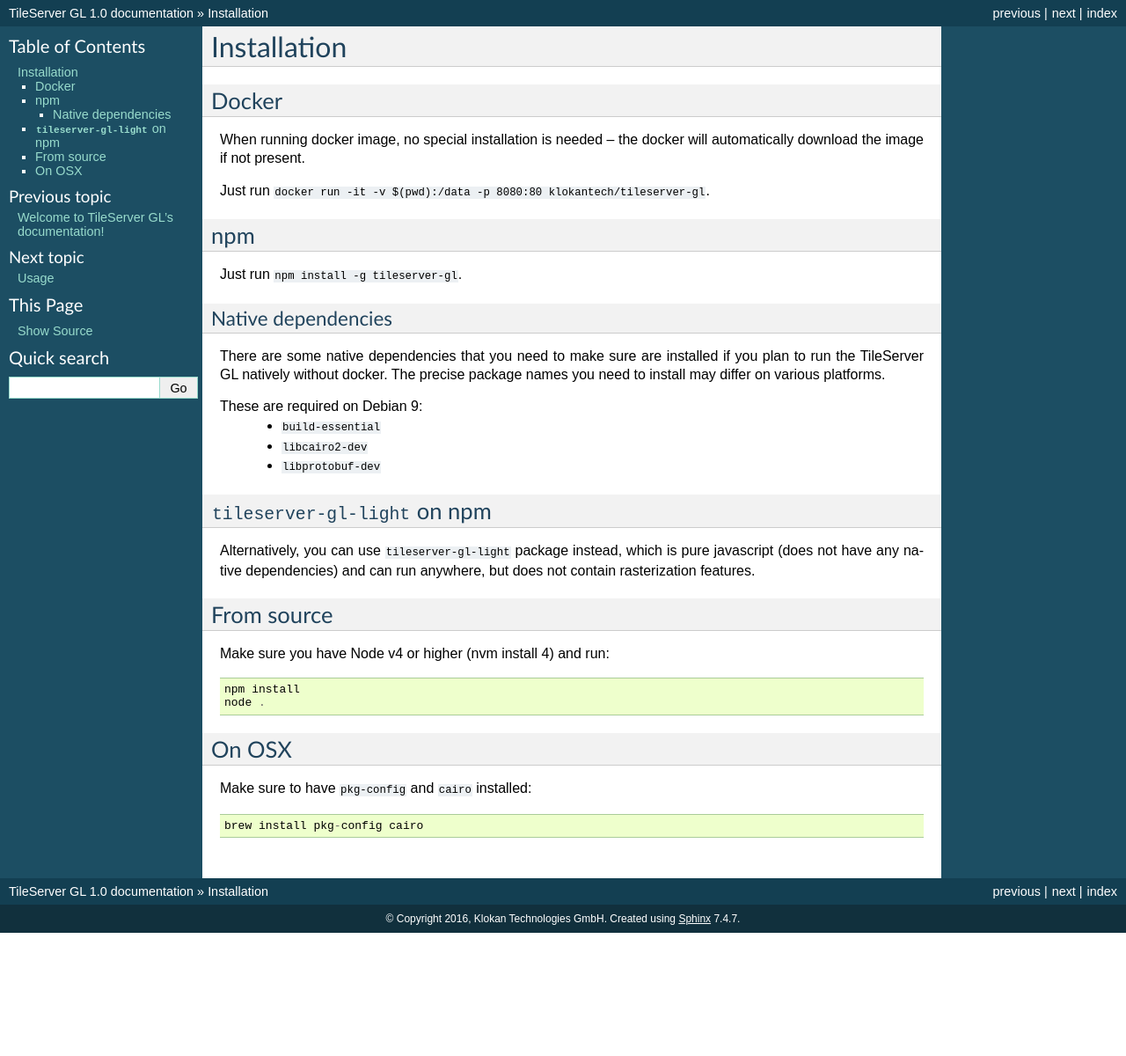
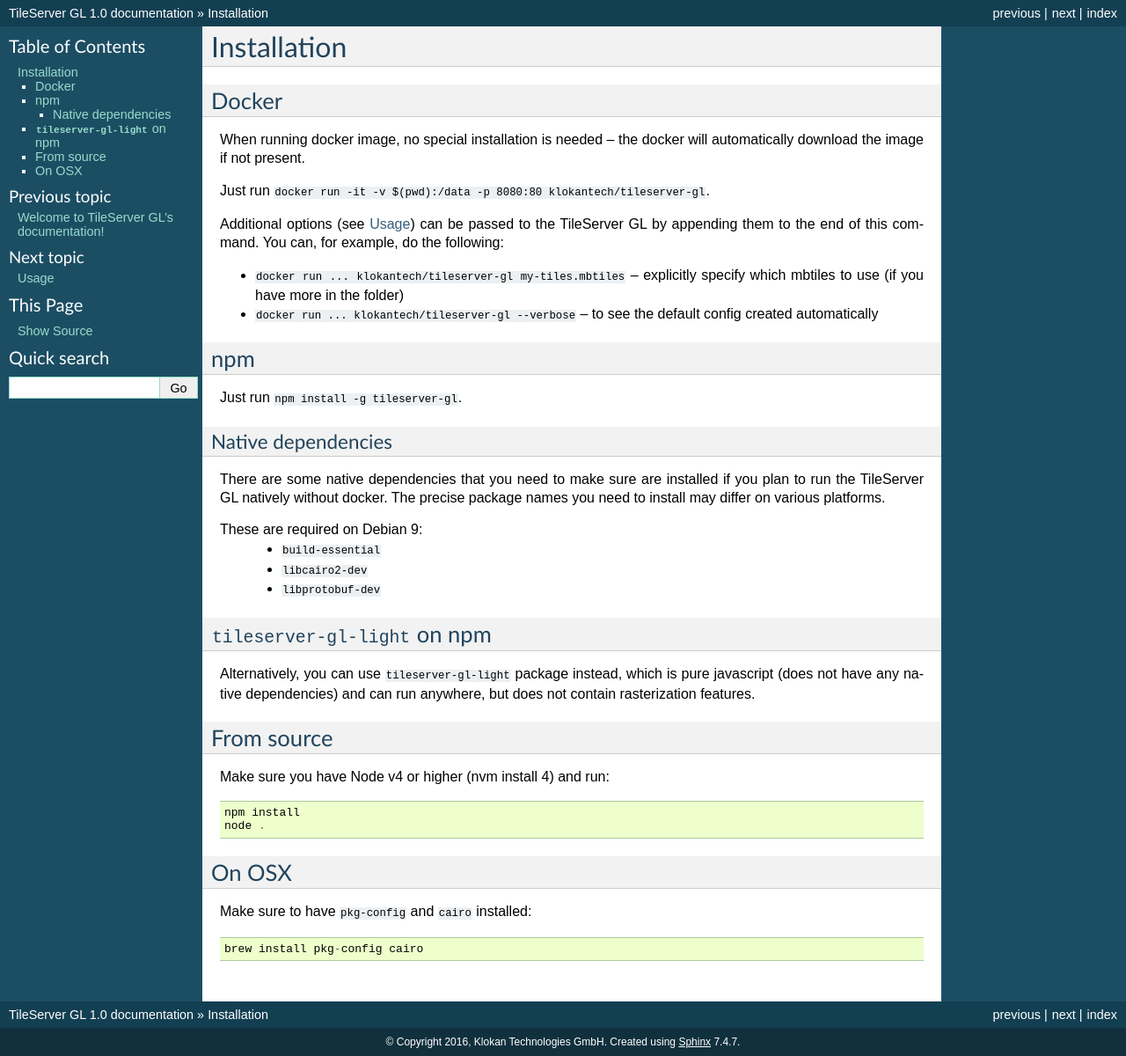
Before and after one commit to acalcutt/wifidb-tileserver-gl, a Sphinx documentation site: the page built from docs/installation.rst, in a window 1280 px wide. Shown: the whole page at 88% size. Built offline with Sphinx 7.4.7, drawn with Linux system fonts in a browser that asks for light colours; before the commit the page ends 1060 px from its top, so only the background shows below that.

Commit message:
Allow options to be passed to the docker + document it (close #87)

```diff
--- a/docs/installation.rst
+++ b/docs/installation.rst
@@ -8,6 +8,11 @@
 When running docker image, no special installation is needed -- the docker will automatically download the image if not present.
 
 Just run ``docker run -it -v $(pwd):/data -p 8080:80 klokantech/tileserver-gl``.
+
+Additional options (see :doc:`/usage`) can be passed to the TileServer GL by appending them to the end of this command. You can, for example, do the following:
+
+* ``docker run ... klokantech/tileserver-gl my-tiles.mbtiles`` -- explicitly specify which mbtiles to use (if you have more in the folder)
+* ``docker run ... klokantech/tileserver-gl --verbose`` -- to see the default config created automatically
 
 npm
 ===
```
Also changed, not shown: 3 other files.
